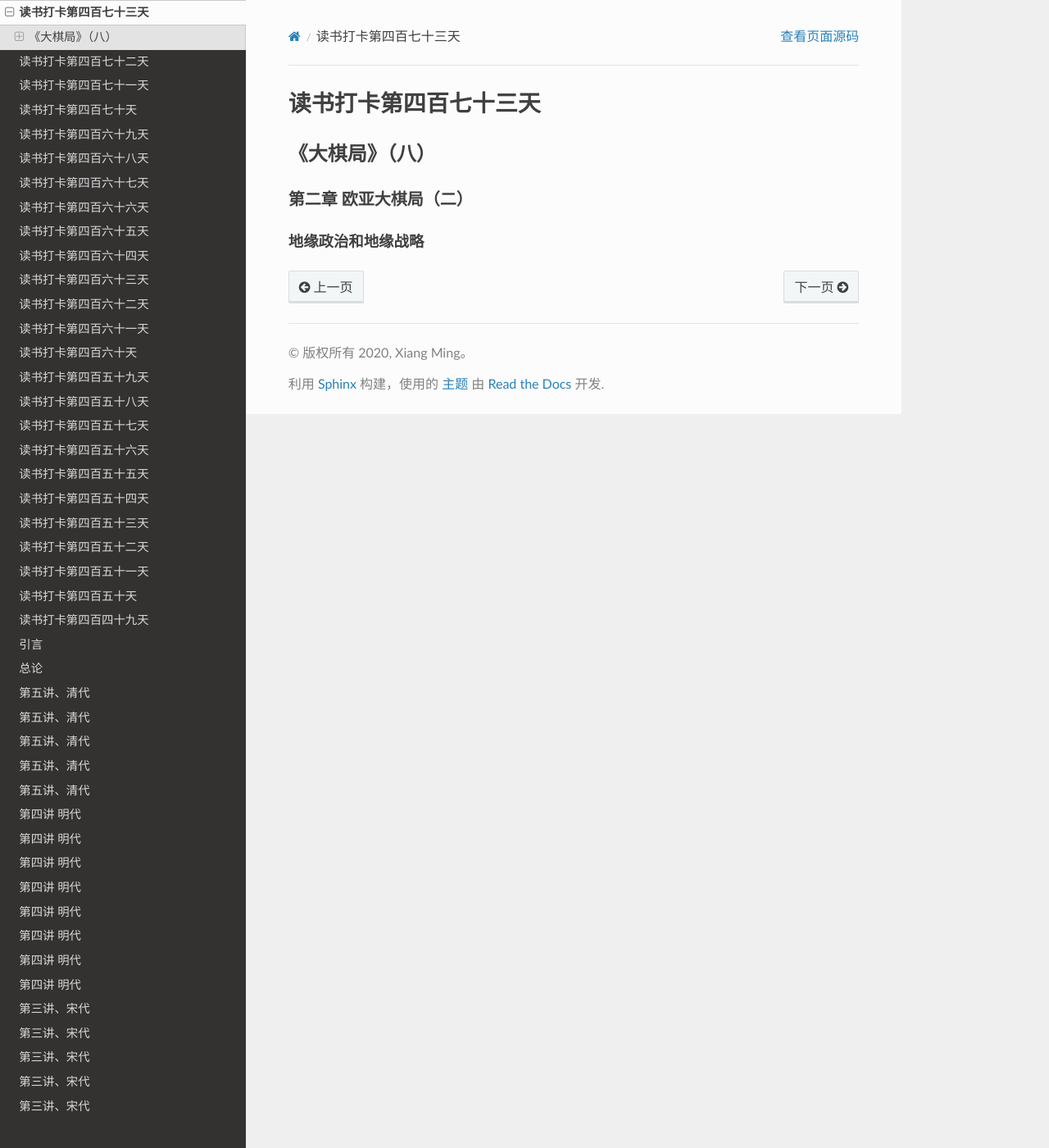
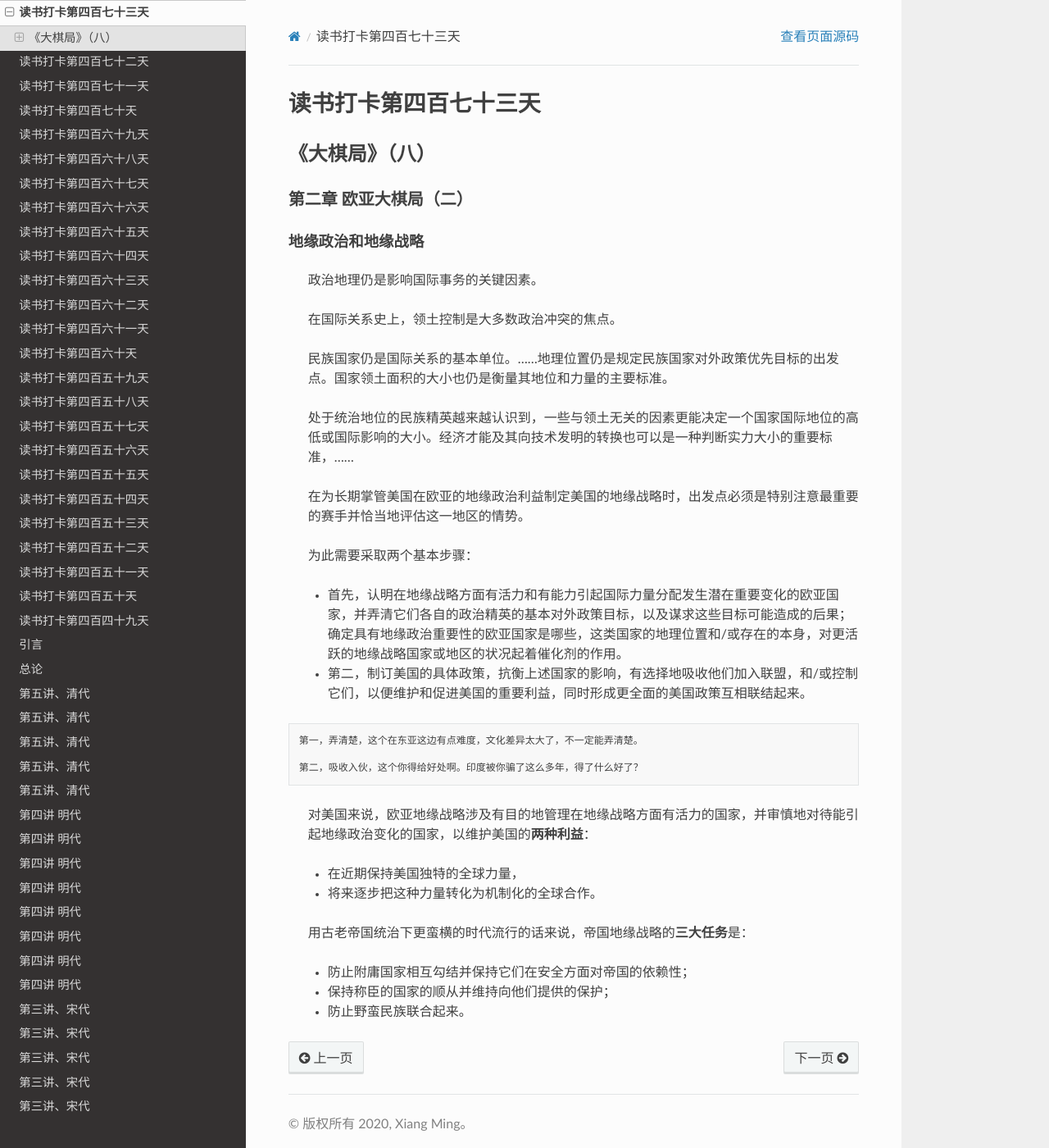
Before and after one commit to xiangming1975/reading, a Sphinx documentation site: the page built from source/2021-11-11.md, in a window 1280 px wide and 1400 px high. Shown: the whole window at 82% size. Built offline with Sphinx 7.4.7 and the Read the Docs theme 2.0.0, drawn with Linux system fonts in a browser that asks for light colours.

Commit message:
大棋局

````diff
--- a/source/2021-11-11.md
+++ b/source/2021-11-11.md
@@ -3,4 +3,29 @@
 ### 第二章 欧亚大棋局（二）
 #### 地缘政治和地缘战略
 
+> 政治地理仍是影响国际事务的关键因素。
+
+> 在国际关系史上，领土控制是大多数政治冲突的焦点。
+
+> 民族国家仍是国际关系的基本单位。……地理位置仍是规定民族国家对外政策优先目标的出发点。国家领土面积的大小也仍是衡量其地位和力量的主要标准。
+
+> 处于统治地位的民族精英越来越认识到，一些与领土无关的因素更能决定一个国家国际地位的高低或国际影响的大小。经济才能及其向技术发明的转换也可以是一种判断实力大小的重要标准，……
+
+> 在为长期掌管美国在欧亚的地缘政治利益制定美国的地缘战略时，出发点必须是特别注意最重要的赛手并恰当地评估这一地区的情势。
+
+> 为此需要采取两个基本步骤：
+> * 首先，认明在地缘战略方面有活力和有能力引起国际力量分配发生潜在重要变化的欧亚国家，并弄清它们各自的政治精英的基本对外政策目标，以及谋求这些目标可能造成的后果；确定具有地缘政治重要性的欧亚国家是哪些，这类国家的地理位置和/或存在的本身，对更活跃的地缘战略国家或地区的状况起着催化剂的作用。
+> * 第二，制订美国的具体政策，抗衡上述国家的影响，有选择地吸收他们加入联盟，和/或控制它们，以便维护和促进美国的重要利益，同时形成更全面的美国政策互相联结起来。
+```
+第一，弄清楚，这个在东亚这边有点难度，文化差异太大了，不一定能弄清楚。
+
+第二，吸收入伙，这个你得给好处啊。印度被你骗了这么多年，得了什么好了？
+```
+> 对美国来说，欧亚地缘战略涉及有目的地管理在地缘战略方面有活力的国家，并审慎地对待能引起地缘政治变化的国家，以维护美国的**两种利益**：
+> * 在近期保持美国独特的全球力量，
+> * 将来逐步把这种力量转化为机制化的全球合作。
 >
+> 用古老帝国统治下更蛮横的时代流行的话来说，帝国地缘战略的**三大任务**是：
+> * 防止附庸国家相互勾结并保持它们在安全方面对帝国的依赖性；
+> * 保持称臣的国家的顺从并维持向他们提供的保护；
+> * 防止野蛮民族联合起来。
````
Also changed, not shown: source/2021-11-12.md (added, +30 -0 lines).
